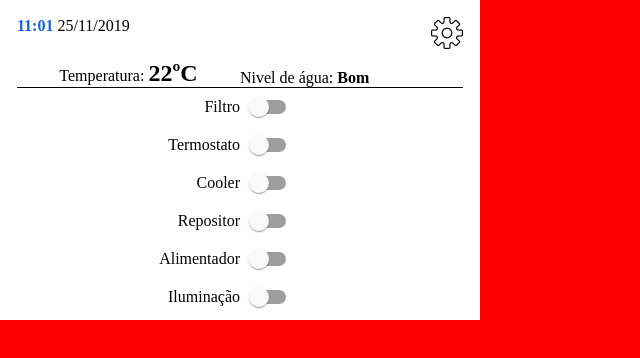
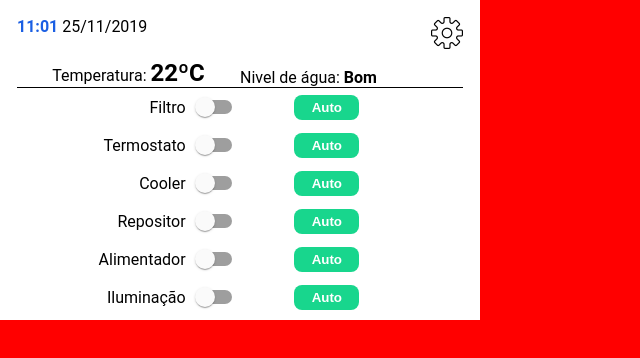
Before and after one commit to AurinoJunior/TCC-Front, a React (Create React App) app: page / in a window 1280 px wide. Shown: the top 358 px of the page, without its empty margins (0-640 px from the left). Built offline with nearby package versions, Linux system fonts and the light colour scheme.

Commit message:
Botao de auto e switch toggle

```diff
--- a/public/css/index.css
+++ b/public/css/index.css
@@ -1,6 +1,7 @@
 body {
   margin: 0;
   background-color: red;
+  font-family: 'Roboto', sans-serif;
 }
 
 .main-container {
--- /dev/null
+++ b/src/components/BotaoAuto/BotaoAuto.jsx
@@ -0,0 +1,13 @@
+import React, { Component } from 'react'
+
+import BotaoAutoStyle from './BotaoAutoStyle'
+
+export default class BotaoAuto extends Component {
+  render () {
+    return (
+      <BotaoAutoStyle>
+        Auto
+      </BotaoAutoStyle>
+    )
+  }
+}
--- /dev/null
+++ b/src/components/BotaoAuto/BotaoAutoStyle.jsx
@@ -0,0 +1,14 @@
+import style from 'styled-components'
+
+const BotaoAutoStyle = style.button`
+  align-self:center;
+  height: 25px;
+  width: 65px;
+  border: none;
+  border-radius: 8px;
+  background-color: #18d68d;
+  color: white;
+  font-weight: bold;
+`
+
+export default BotaoAutoStyle
--- a/src/components/index.js
+++ b/src/components/index.js
@@ -2,10 +2,12 @@ import Temperatura from './Temperatura/Temperatura'
 import NivelAgua from './NivelAgua/NivelAgua'
 import HoraData from './HoraData/HoraData'
 import SwitchToggle from './SwitchToggle/SwitchToggle'
+import BotaoAuto from './BotaoAuto/BotaoAuto'
 
 export {
   Temperatura,
   NivelAgua,
   HoraData,
-  SwitchToggle
+  SwitchToggle,
+  BotaoAuto
 }
--- a/src/containers/Controles/Controles.jsx
+++ b/src/containers/Controles/Controles.jsx
@@ -1,17 +1,17 @@
 import React from 'react'
 
-import { SwitchToggle } from '../../components'
+import { SwitchToggle, BotaoAuto } from '../../components'
 import ControlesStyle from './ControlesStyle'
 
 const Controles = () => (
   <ControlesStyle>
     <ul>
-      <li>Filtro</li><SwitchToggle />
-      <li>Termostato</li><SwitchToggle />
-      <li>Cooler</li><SwitchToggle />
-      <li>Repositor</li><SwitchToggle />
-      <li>Alimentador</li><SwitchToggle />
-      <li>Iluminação</li><SwitchToggle />
+      <li>Filtro</li><SwitchToggle /><BotaoAuto />
+      <li>Termostato</li><SwitchToggle /><BotaoAuto />
+      <li>Cooler</li><SwitchToggle /><BotaoAuto />
+      <li>Repositor</li><SwitchToggle /><BotaoAuto />
+      <li>Alimentador</li><SwitchToggle /><BotaoAuto />
+      <li>Iluminação</li><SwitchToggle /><BotaoAuto />
     </ul>
   </ControlesStyle>
 )
--- a/src/containers/Controles/ControlesStyle.jsx
+++ b/src/containers/Controles/ControlesStyle.jsx
@@ -6,7 +6,7 @@ const ControlesStyle = style.div`
 
   ul {
     display:grid;
-    grid-template-columns: 1fr 1fr
+    grid-template-columns: 1fr 1fr 1fr
     padding: 0 60px;
     margin:0;
 
```
